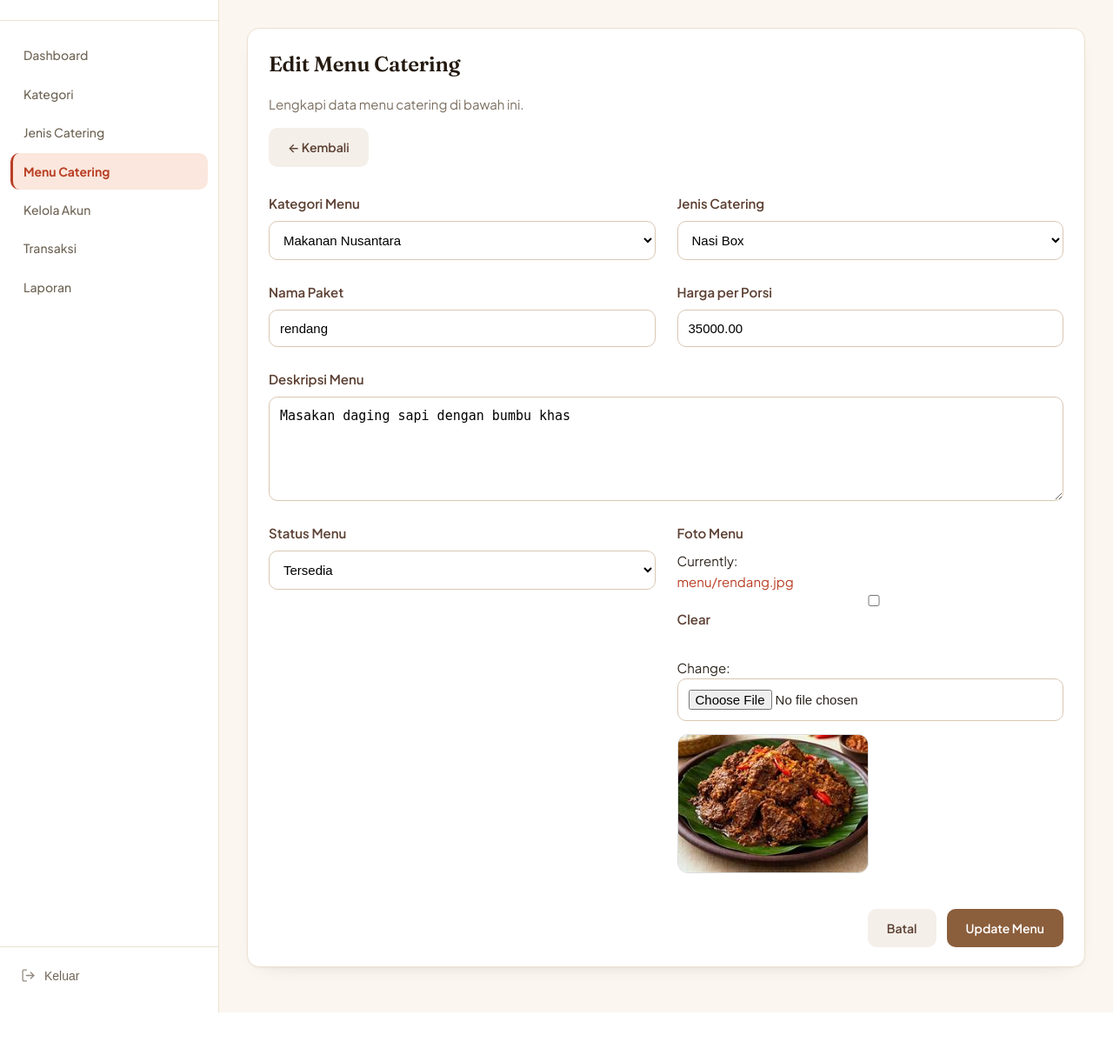
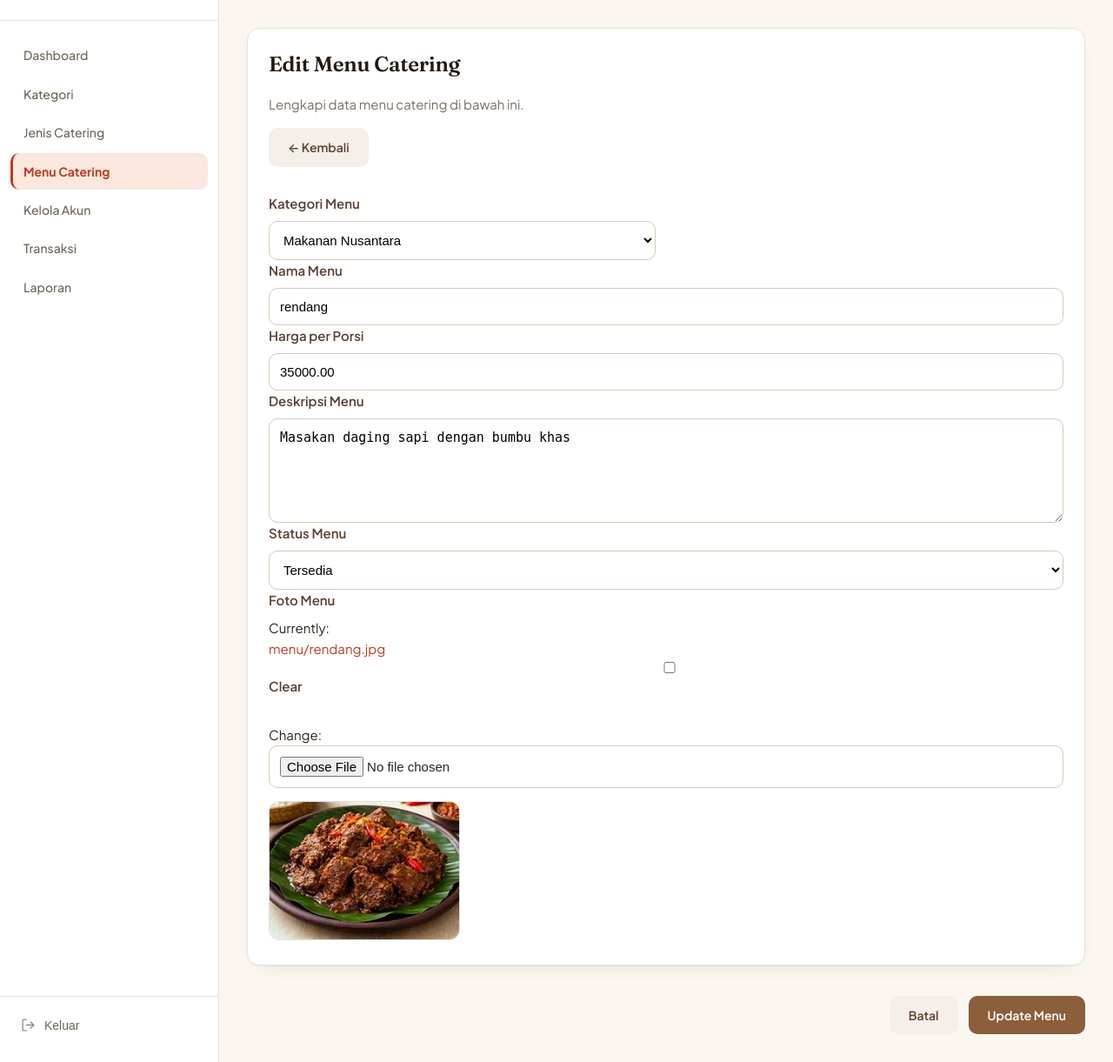
Before and after one commit to prsheilaa/catering-website, a Django app: page /admin-panel/menu/3/edit/ in a window 1280 px wide. Shown: the part 76-1297 px from the top of the page at 87% size. Before the commit the page ends 1240 px from the top, so only its background shows below. Run offline with Django 5.2, Linux system fonts and the light colour scheme; a user stored in the database is signed in; data comes from the database, SQL or seed files in the repository; both versions use the stored data as it was after the commit.

Commit message:
Revisi CRUD menu

```diff
--- a/administrator/forms.py
+++ b/administrator/forms.py
@@ -24,7 +24,7 @@ class MenuForm(forms.ModelForm):
     class Meta:
         model = Menu
         fields = [
-            'kategori', 'jenis_catering', 'nama_paket', 'deskripsi',
+            'kategori', 'nama_paket', 'deskripsi',
             'harga_per_porsi', 'foto', 'status_stok',
         ]
         widgets = {
--- a/administrator/views.py
+++ b/administrator/views.py
@@ -136,16 +136,15 @@ def menu_list(request):
         'jenis_catering'
     ).order_by('-created_at')
 
-    q = request.GET.get('q')
+    q = request.GET.get('q', '').strip()
     kategori = request.GET.get('kategori')
     jenis = request.GET.get('jenis')
 
-    if q:
+    if q != '':
         menu = menu.filter(
             Q(nama_paket__icontains=q) |
-            Q(kategori__nama__icontains=q) |
-            Q(jenis_catering__nama__icontains=q)
-        )
+            Q(kategori__nama__icontains=q)
+    )
 
     if kategori:
         menu = menu.filter(kategori_id=kategori)
--- a/templates/administrator/menu_form.html
+++ b/templates/administrator/menu_form.html
@@ -118,29 +118,13 @@ Kategori Menu
 
 </div>
 
-<div class="form-group">
-
-<label>
-
-Jenis Catering
-
-</label>
-
-{{ form.jenis_catering }}
-
-{% if form.jenis_catering.errors %}
-<div class="error">
-{{ form.jenis_catering.errors }}
-</div>
-{% endif %}
-
 </div>
 
 <div class="form-group">
 
 <label>
 
-Nama Paket
+Nama Menu
 
 </label>
 
```
Also changed, not shown: templates/administrator/menu_list.html (+2 -10 lines), db.sqlite3.
